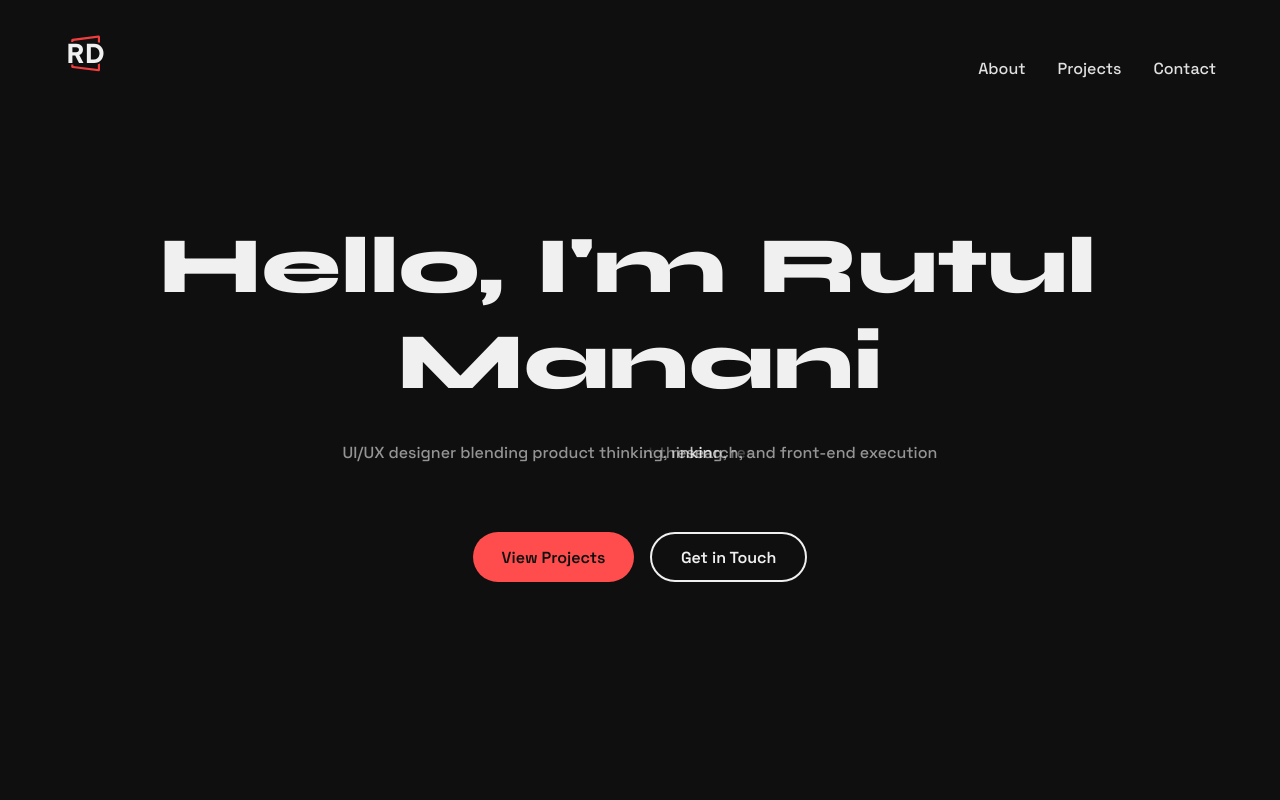
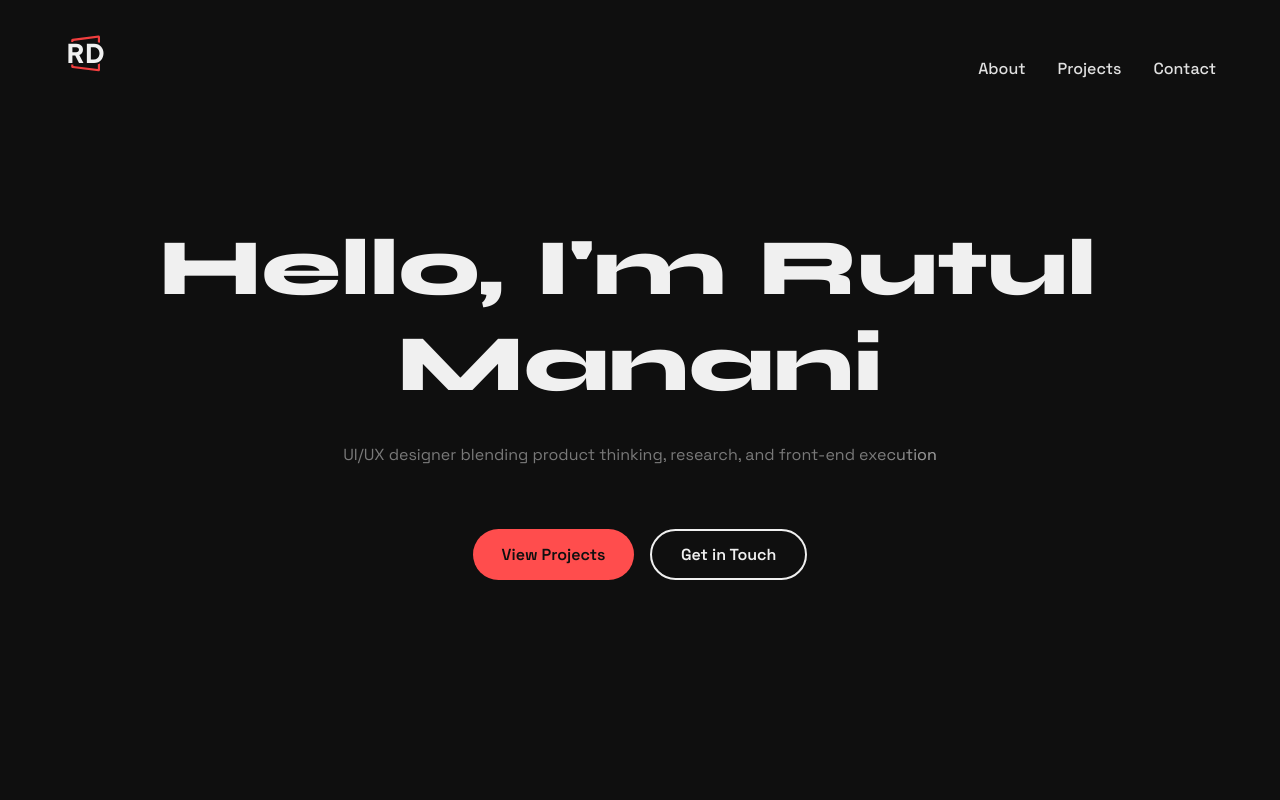
Before and after one commit to RutulManani/RutulManani-Portfolio, a React (Create React App) app: page / in a window 1280 px wide. Shown: the top 800 px of the page. Built offline with nearby package versions, Linux system fonts and the light colour scheme; no server answers.

Commit message:
added new files

```diff
--- a/src/components/Hero.jsx
+++ b/src/components/Hero.jsx
@@ -1,7 +1,7 @@
 import React from 'react';
 import { motion } from 'framer-motion';
 import './Hero.css';
-import ShinyText from './ShinyText'; // 👈 Make sure the path matches your structure
+import ShinyText from './ShinyText';
 
 const Hero = () => {
   return (
@@ -60,7 +60,7 @@ const Hero = () => {
       >
         <ShinyText
           text="UI/UX designer blending product thinking, research, and front-end execution"
-          speed={4}
+          disabled={false} speed={4}
         />
       </motion.div>
 
--- a/src/components/ShinyText.css
+++ b/src/components/ShinyText.css
@@ -1,40 +1,27 @@
 .shiny-text {
-  color: #b5b5b5cc; /* Base color always visible */
-  position: relative;
-  display: inline-block;
-  font-weight: 500;
-  overflow: hidden;
-}
-
-.shiny-text::before {
-  content: attr(data-text); /* optional fallback */
-  position: absolute;
-  top: 0;
-  left: 0;
-  width: 100%;
-  color: white;
+  color: #b5b5b5a4; /* Adjust this color to change intensity/style */
   background: linear-gradient(
     120deg,
     rgba(255, 255, 255, 0) 40%,
-    rgba(255, 255, 255, 0.9) 50%,
+    rgba(255, 255, 255, 0.8) 50%,
     rgba(255, 255, 255, 0) 60%
   );
+  background-size: 200% 100%;
   -webkit-background-clip: text;
   background-clip: text;
-  -webkit-text-fill-color: transparent;
-  animation: shine 4s linear infinite;
-  pointer-events: none;
+  display: inline-block;
+  animation: shine 5s linear infinite;
 }
 
 @keyframes shine {
   0% {
-    transform: translateX(-100%);
+    background-position: 100%;
   }
   100% {
-    transform: translateX(100%);
+    background-position: -100%;
   }
 }
 
-.shiny-text.disabled::before {
+.shiny-text.disabled {
   animation: none;
 }
--- a/src/components/ShinyText.js
+++ b/src/components/ShinyText.js
@@ -1,4 +1,3 @@
-import React from 'react';
 import './ShinyText.css';
 
 const ShinyText = ({ text, disabled = false, speed = 5, className = '' }) => {
@@ -8,7 +7,6 @@ const ShinyText = ({ text, disabled = false, speed = 5, className = '' }) => {
     <div
       className={`shiny-text ${disabled ? 'disabled' : ''} ${className}`}
       style={{ animationDuration }}
-      data-text={text}
     >
       {text}
     </div>
```
